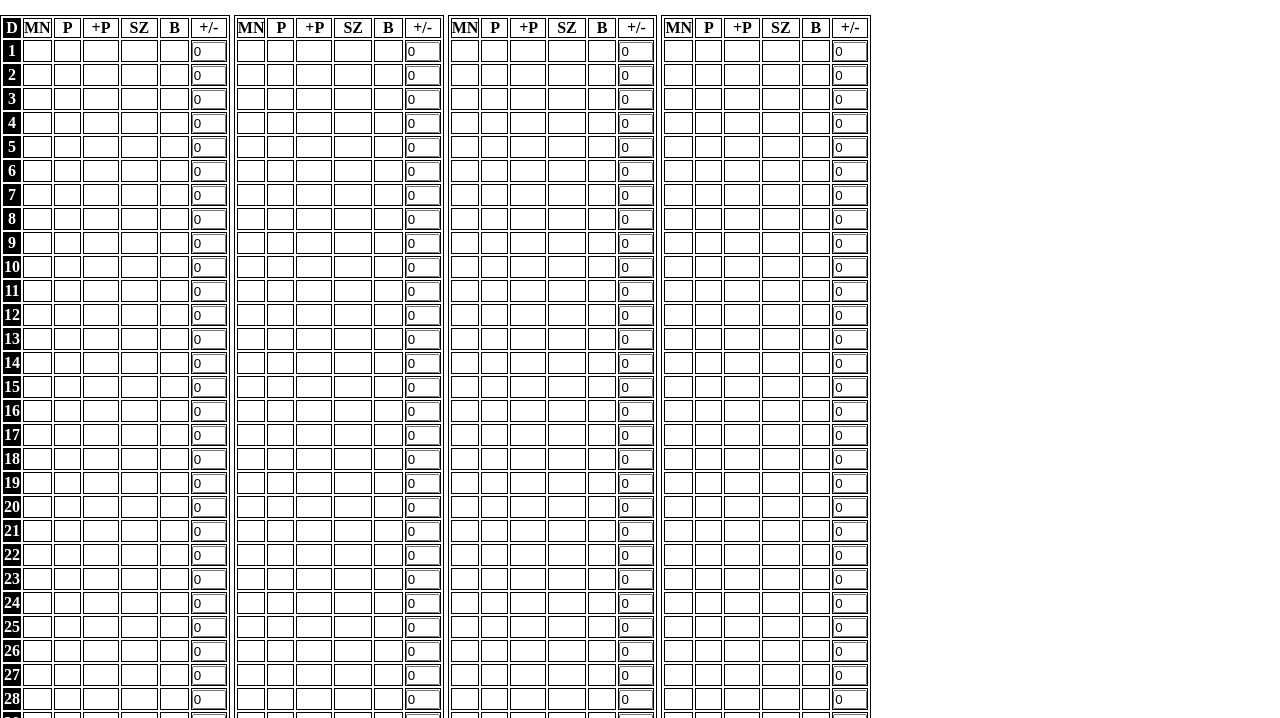
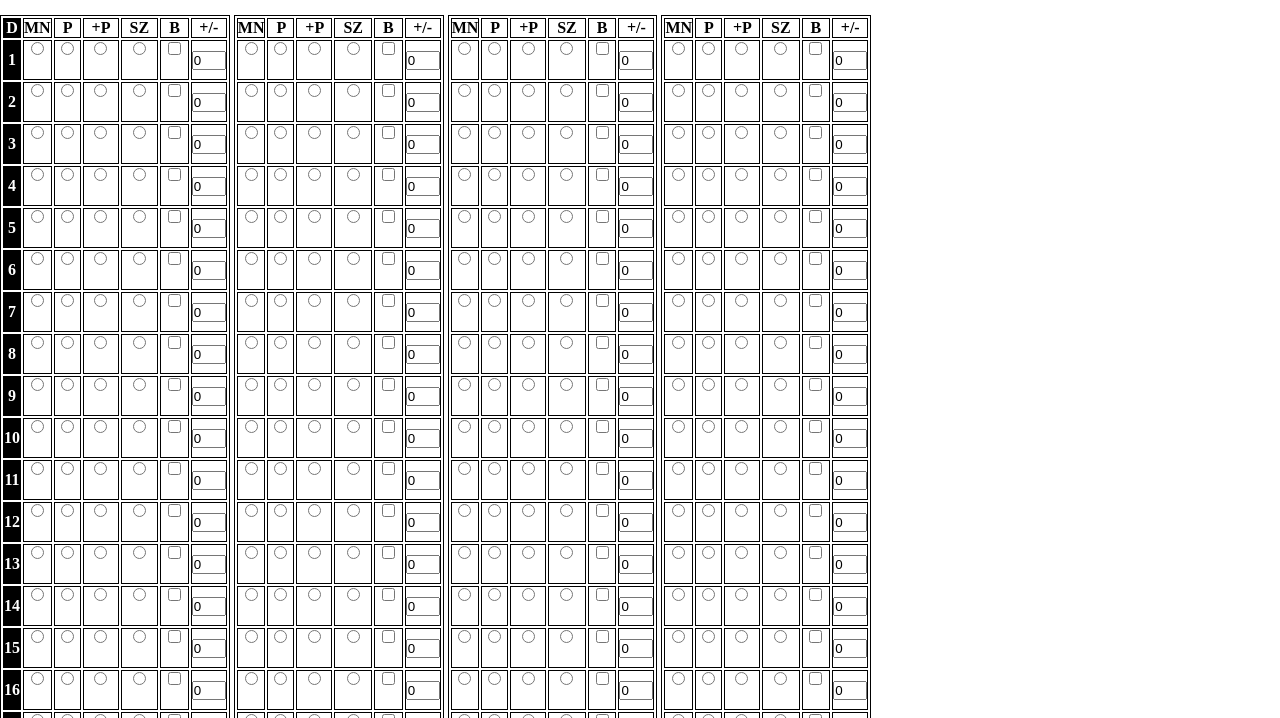
Before and after one commit to SzentesiNorbert/Beosztas, a plain HTML site: page index.html in a window 1280 px wide. Shown: the part 82-800 px from the top of the page. Drawn offline with Linux system fonts and the light colour scheme.

Commit message:
Add files via upload
cross browser kompatibilitás

```diff
--- a/style.css
+++ b/style.css
@@ -6,6 +6,7 @@
     position: relative;
     display: inline-block;
 }
+
 .tabla2{
   position: relative;
   display: inline-block;
@@ -40,7 +41,8 @@ h1 {
   background-color: black;
   color: white;
 }
-.ures {
+
+/*.ures {
   display: none;
 }
 .uresP {
@@ -54,7 +56,7 @@ h1 {
 }
 .uresSZ {
   display: none;
-}
+}*/
 .uresKorr {
 width: 30px;
 }
@@ -76,83 +78,83 @@ width: 30px;
   cursor: pointer;
 }
 
-.ures + .click:before {
+.ures + .click::before {
   width: content;
   height: 20px;
   border-radius: 2px;
   background: white;
   position: relative;
   display: block;
-  content:"";
+  content:" ";
 }
 
-.uresP + .clickP:before {
+.uresP + .clickP::before {
   width: content;
   height: 20px;
   border-radius: 2px;
   background: white;
   position: relative;
   display: block;
-  content: "";
+  content: " ";
 }
-.uresPP + .clickPP:before {
+.uresPP + .clickPP::before {
   width: content;
   height: 20px;
   border-radius: 2px;
   background: white;
   position: relative;
   display: block;
-  content: "";
+  content: " ";
 }
-.uresB + .clickB:before {
+.uresB + .clickB::before {
   width: content;
   height: 20px;
   border-radius: 2px;
   background: white;
   position: relative;
   display: block;
-  content: "";
+  content: " ";
 }
 
-.uresSZ + .clickSZ:before {
+.uresSZ + .clickSZ::before {
   width: content;
   height: 20px;
   border-radius: 2px;
   background: white;
   position: relative;
   display: block;
-  content: "";
+  content: " ";
 }
 
-.uresKorr + .clickKorr:before {
+.uresKorr + .clickKorr::before {
   width: content;
   border-radius: 2px;
   background: white;
   position: relative;
   display: block;
-  content: "";
+  content: " ";
 }
 
-.uresB:checked + .clickB:before {
+.uresB:checked + .clickB::before {
   background: yellow;
 }
 
-.uresP:checked + .clickP:before {
+.uresP:checked + .clickP::before {
   background: blue;
 }
-.uresPP:checked + .clickPP:before {
+.uresPP:checked + .clickPP::before {
   background: purple;
 }
-.uresSZ:checked + .clickSZ:before {
+.uresSZ:checked + .clickSZ::before {
   background: green;
 }
 
-.ures:checked + .click:before {
+.ures:checked + .click::before {
   background: black;
 }
 
 /*Tábla 2*/
-
+/*
 .ures_b {
   display: none;
 }
@@ -167,7 +169,7 @@ width: 30px;
 }
 .uresSZ_b {
   display: none;
-}
+}*/
 .uresKorr_b {
 width: 30px;
 }
@@ -196,7 +198,7 @@ width: 30px;
   text-align: center;
 }
 
-.ures_b + .click_b:before {
+.ures_b + .click_b::before {
   width: content;
   height: 20px;
   border-radius: 2px;
@@ -206,7 +208,7 @@ width: 30px;
   content:"";
 }
 
-.uresP_b + .clickP_b:before {
+.uresP_b + .clickP_b::before {
   width: content;
   height: 20px;
   border-radius: 2px;
@@ -215,7 +217,7 @@ width: 30px;
   display: block;
   content: "";
 }
-.uresPP_b + .clickPP_b:before {
+.uresPP_b + .clickPP_b::before {
   width: content;
   height: 20px;
   border-radius: 2px;
@@ -224,7 +226,7 @@ width: 30px;
   display: block;
   content: "";
 }
-.uresB_b + .clickB_b:before {
+.uresB_b + .clickB_b::before {
   width: content;
   height: 20px;
   border-radius: 2px;
@@ -234,7 +236,7 @@ width: 30px;
   content: "";
 }
 
-.uresSZ_b + .clickSZ_b:before {
+.uresSZ_b + .clickSZ_b::before {
   width: content;
   height: 20px;
   border-radius: 2px;
@@ -244,7 +246,7 @@ width: 30px;
   content: "";
 }
 
-.uresKorr_b + .clickKorr_b:before {
+.uresKorr_b + .clickKorr_b::before {
   width: content;
   border-radius: 2px;
   background: white;
@@ -253,26 +255,26 @@ width: 30px;
   content: "";
 }
 
-.uresB_b:checked + .clickB_b:before {
+.uresB_b:checked + .clickB_b::before {
   background: yellow;
 }
 
-.uresP_b:checked + .clickP_b:before {
+.uresP_b:checked + .clickP_b::before {
   background: blue;
 }
-.uresPP_b:checked + .clickPP_b:before {
+.uresPP_b:checked + .clickPP_b::before {
   background: purple;
 }
-.uresSZ_b:checked + .clickSZ_b:before {
+.uresSZ_b:checked + .clickSZ_b::before {
   background: green;
 }
 
-.ures_b:checked + .click_b:before {
+.ures_b:checked + .click_b::before {
   background: black;
 }
 
 /*Tábla 3*/
-
+/*
 .ures_c {
   display: none;
 }
@@ -287,7 +289,7 @@ width: 30px;
 }
 .uresSZ_c {
   display: none;
-}
+}*/
 .uresKorr_c {
 width: 30px;
 }
@@ -314,7 +316,7 @@ width: 30px;
   text-align: center;
 }
 
-.ures_c + .click_c:before {
+.ures_c + .click_c::before {
   width: content;
   height: 20px;
   border-radius: 2px;
@@ -324,7 +326,7 @@ width: 30px;
   content:"";
 }
 
-.uresP_c + .clickP_c:before {
+.uresP_c + .clickP_c::before {
   width: content;
   height: 20px;
   border-radius: 2px;
@@ -334,7 +336,7 @@ width: 30px;
   content: "";
 }
 
-.uresPP_c + .clickPP_c:before {
+.uresPP_c + .clickPP_c::before {
   width: content;
   height: 20px;
   border-radius: 2px;
@@ -344,7 +346,7 @@ width: 30px;
   content: "";
 }
 
-.uresB_c + .clickB_c:before {
+.uresB_c + .clickB_c::before {
   width: content;
   height: 20px;
   border-radius: 2px;
@@ -354,7 +356,7 @@ width: 30px;
   content: "";
 }
 
-.uresSZ_c + .clickSZ_c:before {
+.uresSZ_c + .clickSZ_c::before {
   width: content;
   height: 20px;
   border-radius: 2px;
@@ -364,7 +366,7 @@ width: 30px;
   content: "";
 }
 
-.uresKorr_c + .clickKorr_c:before {
+.uresKorr_c + .clickKorr_c::before {
   width: content;
   border-radius: 2px;
   background: white;
@@ -373,21 +375,21 @@ width: 30px;
   content: "";
 }
 
-.uresB_c:checked + .clickB_c:before {
+.uresB_c:checked + .clickB_c::before {
   background: yellow;
 }
 
-.uresP_c:checked + .clickP_c:before {
+.uresP_c:checked + .clickP_c::before {
   background: blue;
 }
-.uresPP_c:checked + .clickPP_c:before {
+.uresPP_c:checked + .clickPP_c::before {
   background: purple;
 }
-.uresSZ_c:checked + .clickSZ_c:before {
+.uresSZ_c:checked + .clickSZ_c::before {
   background: green;
 }
 
-.ures_c:checked + .click_c:before {
+.ures_c:checked + .click_c::before {
   background: black;
 }
 
@@ -414,7 +416,7 @@ width: 30px;
 .clickB_d {
   cursor: pointer;
 }
-
+/*
 .ures_d {
   display: none;
 }
@@ -429,7 +431,7 @@ width: 30px;
 }
 .uresSZ_d {
   display: none;
-}
+}*/
 .uresKorr_d {
 width: 30px;
 }
@@ -442,7 +444,7 @@ width: 30px;
   text-align: center;
 }
 
-.ures_d + .click_d:before {
+.ures_d + .click_d::before {
   width: content;
   height: 20px;
   border-radius: 2px;
@@ -452,7 +454,7 @@ width: 30px;
   content:"";
 }
 
-.uresP_d + .clickP_d:before {
+.uresP_d + .clickP_d::before {
   width: content;
   height: 20px;
   border-radius: 2px;
@@ -462,7 +464,7 @@ width: 30px;
   content: "";
 }
 
-.uresPP_d + .clickPP_d:before {
+.uresPP_d + .clickPP_d::before {
   width: content;
   height: 20px;
   border-radius: 2px;
@@ -472,7 +474,7 @@ width: 30px;
   content: "";
 }
 
-.uresB_d + .clickB_d:before {
+.uresB_d + .clickB_d::before {
   width: content;
   height: 20px;
   border-radius: 2px;
@@ -482,7 +484,7 @@ width: 30px;
   content: "";
 }
 
-.uresSZ_d + .clickSZ_d:before {
+.uresSZ_d + .clickSZ_d::before {
   width: content;
   height: 20px;
   border-radius: 2px;
@@ -492,7 +494,7 @@ width: 30px;
   content: "";
 }
 
-.uresKorr_d + .clickKorr_d:before {
+.uresKorr_d + .clickKorr_d::before {
   width: content;
   border-radius: 2px;
   background: white;
@@ -501,20 +503,20 @@ width: 30px;
   content: "";
 }
 
-.uresB_d:checked + .clickB_d:before {
+.uresB_d:checked + .clickB_d::before {
   background: yellow;
 }
 
-.uresP_d:checked + .clickP_d:before {
+.uresP_d:checked + .clickP_d::before {
   background: blue;
 }
-.uresPP_d:checked + .clickPP_d:before {
+.uresPP_d:checked + .clickPP_d::before {
   background: purple;
 }
-.uresSZ_d:checked + .clickSZ_d:before {
+.uresSZ_d:checked + .clickSZ_d::before {
   background: green;
 }
 
-.ures_d:checked + .click_d:before {
+.ures_d:checked + .click_d::before {
   background: black;
 }
```
